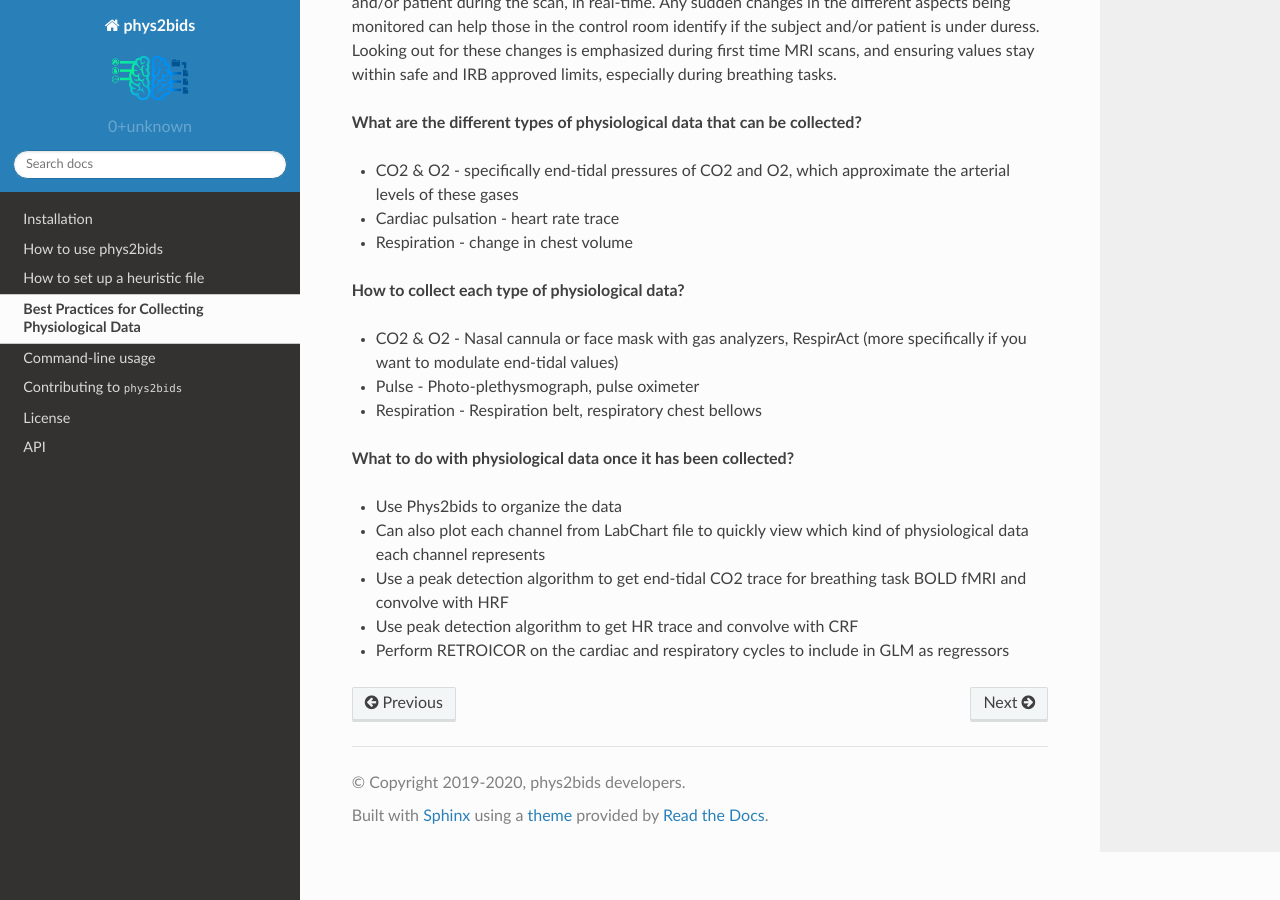
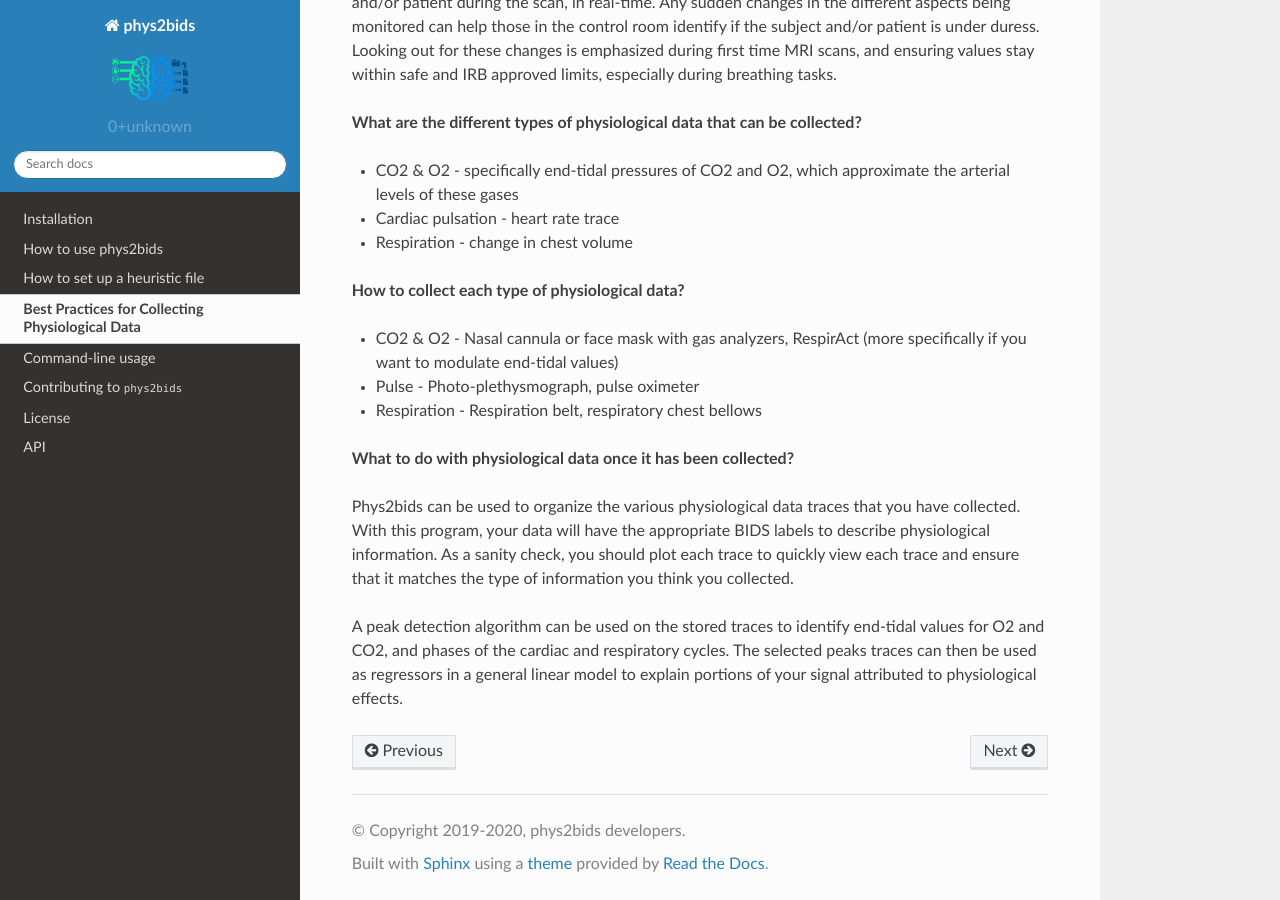
Before and after one commit to physiopy/phys2bids, a Sphinx documentation site: the page built from docs/bestpractice.rst, in a window 1280 px wide and 900 px high, scrolled down 745 px. Built offline with Sphinx 7.4.7 and the Read the Docs theme 2.0.0, drawn with Linux system fonts in a browser that asks for light colours.

Commit message:
added more content

```diff
--- a/docs/bestpractice.rst
+++ b/docs/bestpractice.rst
@@ -30,8 +30,6 @@ Another benefit of collecting physiological data is that it provides a method to
 
 **What to do with physiological data once it has been collected?**
 
-- Use Phys2bids to organize the data
-- Can also plot each channel from LabChart file to quickly view which kind of physiological data each channel represents
-- Use a peak detection algorithm to get end-tidal CO2 trace for breathing task BOLD fMRI and convolve with HRF
-- Use peak detection algorithm to get HR trace and convolve with CRF
-- Perform RETROICOR on the cardiac and respiratory cycles to include in GLM as regressors
+Phys2bids can be used to organize the various physiological data traces that you have collected. With this program, your data will have the appropriate BIDS labels to describe physiological information. As a sanity check, you should plot each trace to quickly view each trace and ensure that it matches the type of information you think you collected.
+
+A peak detection algorithm can be used on the stored traces to identify end-tidal values for O2 and CO2, and phases of the cardiac and respiratory cycles. The selected peaks traces can then be used as regressors in a general linear model to explain portions of your signal attributed to physiological effects.
```
